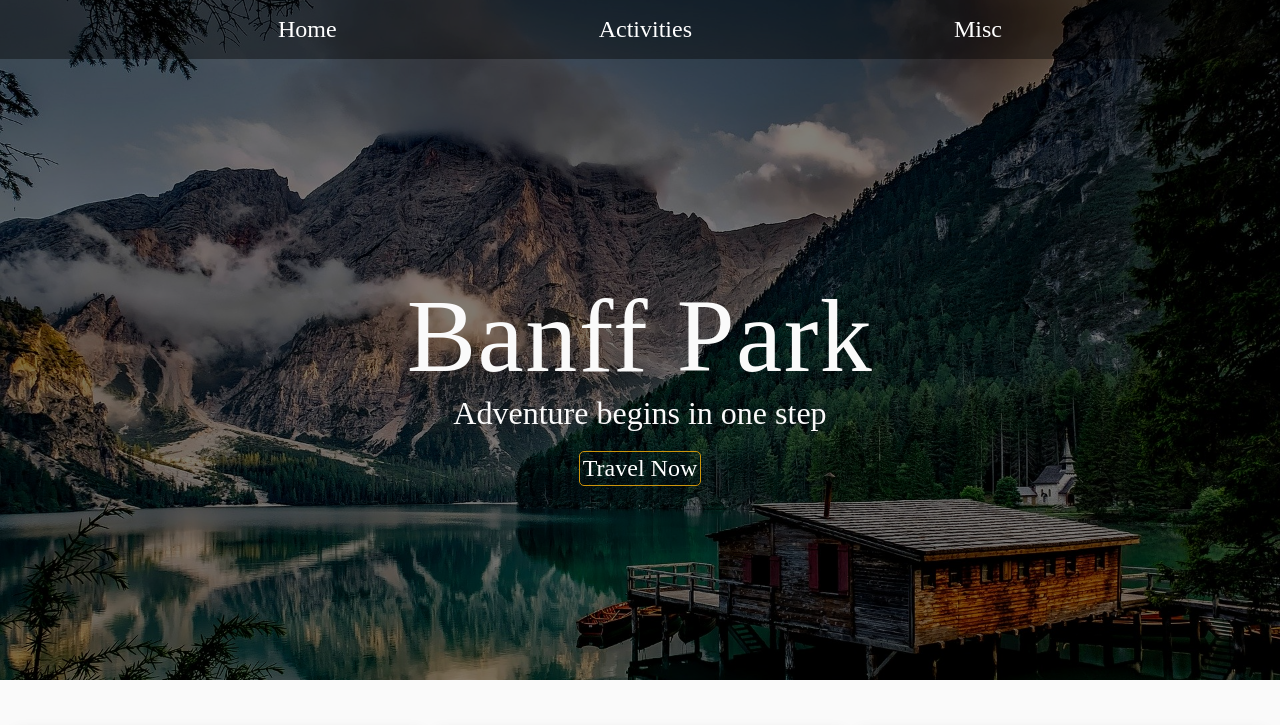
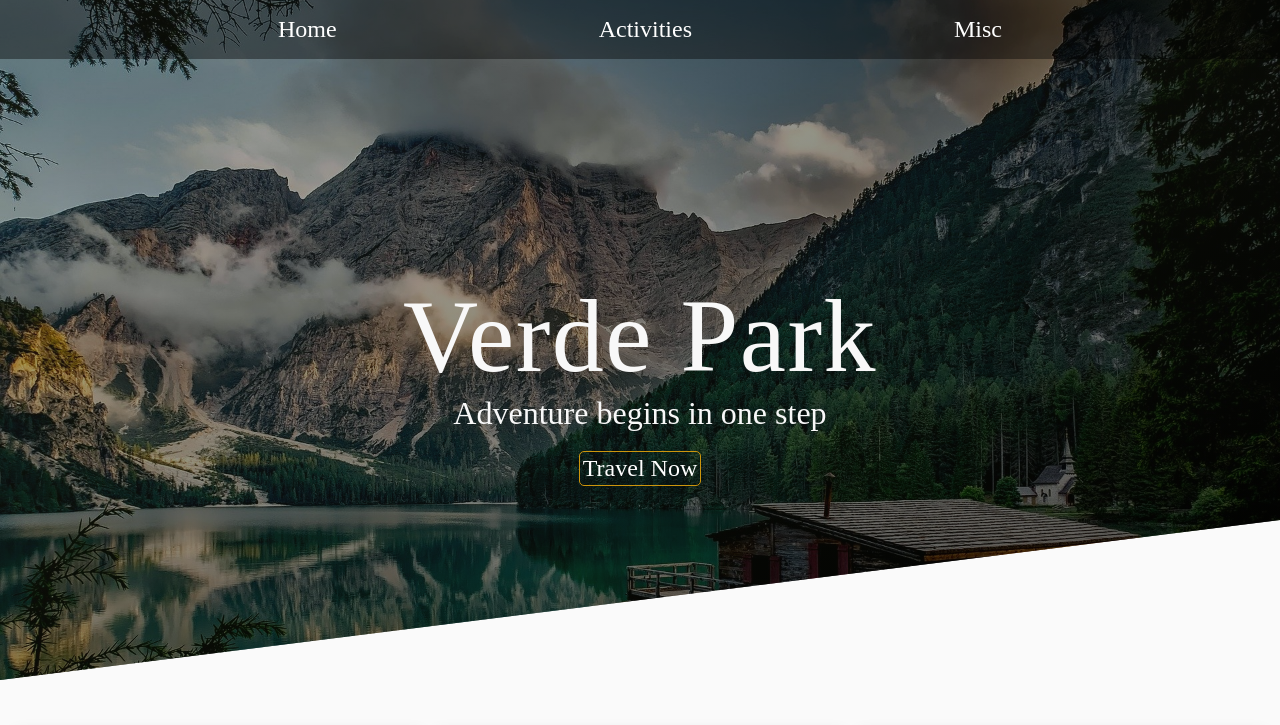
Before and after one commit to mafioSlime/mafioSlime-proj1-v1, a plain HTML site: page index.html in a window 1280 px wide. Shown: the top 725 px of the page. Drawn offline with Linux system fonts and the light colour scheme.

Commit message:
mafioSlime #1 v2

```diff
--- a/index.html
+++ b/index.html
@@ -21,7 +21,7 @@
         </div>
         <div class="hero-banner-content-container">
         <div class="hbcc-content">
-        <h1>Banff Park</h1>
+        <h1>Verde Park</h1>
         <p>Adventure begins in one step</p>
         <a href="#">Travel Now</a>
     </div>
--- a/styles/style.scss
+++ b/styles/style.scss
@@ -29,16 +29,17 @@ img {
 
 .hero-banner-container {
     height: 85vh;
-    background-color: rgba(0,0,0,0.5)   ;
+    background-color: rgba(0,0,0,0.4);
     position: relative;
     margin-bottom: 2rem;
-    color: #fafafa;
+    color: #f8f8f8;
+    clip-path: polygon(0px 0px, 100% 0px, 100% 65vh, 0px 100%);
     &:before {
         content: '';
         width: 100%;
         height: 85vh;
         position: absolute;
-        background-image: url("../images/hero-banner.jpg");
+        background-image: linear-gradient(to right bottom, rgba(57, 70, 38, 0.3), rgba(0,0,0,0.7)),url(../images/hero-banner.jpg);
         background-position: center;
         background-size: cover;
         background-repeat: no-repeat;
@@ -275,6 +276,15 @@ img {
     img {
         margin-bottom: 0;
         cursor: pointer;
+        transition-duration: 0.3s;
+        &:hover {
+            // animation: bounce 0.5s linear;
+            transform: scale(1.3);
+            border: 1px solid orange;
+            box-shadow: 0px 4px 6px 0px;
+
+
+        }
     }
 }
 
@@ -337,3 +347,23 @@ img {
         grid-gap: 2rem;
     }
 }
+
+
+
+// @keyframes bounce {
+//     20% {
+//         transform: translateY(-10px);
+//     }
+//     40% {
+//         transform: translateY(0px);
+//     }
+//     60% {
+//         transform: translateY(-6px);
+//     }
+//     80% {
+//         transform: translateY(-0px);
+//     }
+//     100% {
+//         transform: translateY(0px);
+//     }
+// }
```
Also changed, not shown: styles/style.css, 1 other file.
